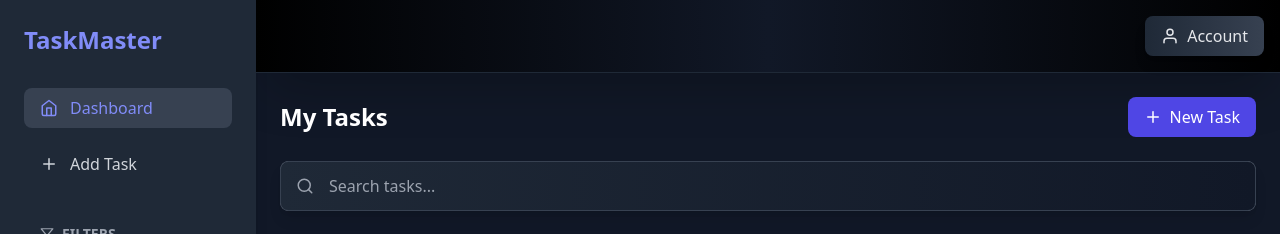
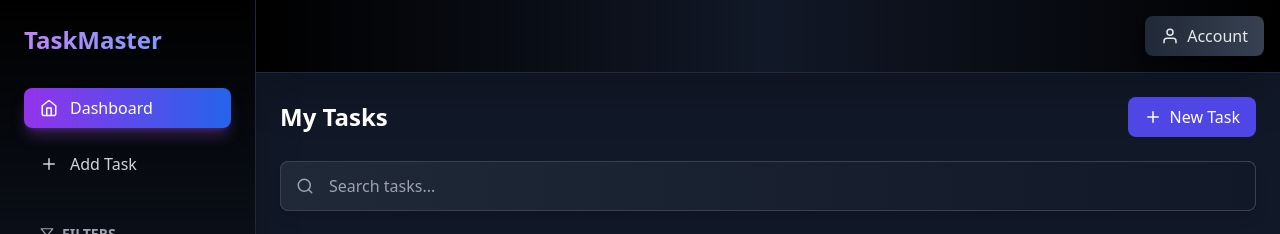
Before and after one commit to sayyedrabeeh/T_o_D_o-task-manager-, a React (Vite) app in the folder my-react-app/: page / in a window 1280 px wide. Shown: the top 234 px of the page. Built offline with nearby package versions, Linux system fonts and the light colour scheme; no server answers.

Commit message:
changing ui theame of sidebar

```diff
--- a/my-react-app/src/components/Sidebar.jsx
+++ b/my-react-app/src/components/Sidebar.jsx
@@ -6,15 +6,31 @@ const Sidebar = ({ filter, setFilter }) => {
   const location = useLocation();
 
   return (
-    <div className="w-64 bg-gray-800 shadow-lg h-full flex flex-col p-6">
-      <h1 className="text-2xl font-bold text-indigo-400 mb-8">TaskMaster</h1>
+    <div className="w-64 bg-gradient-to-b from-black via-gray-900 to-black shadow-2xl h-full flex flex-col p-6 border-r border-gray-800">
+      <h1 className="text-2xl font-bold bg-gradient-to-r from-purple-400 to-blue-400 bg-clip-text text-transparent mb-8">
+        TaskMaster
+      </h1>
 
-      <Link to="/" className={`mb-4 flex items-center gap-3 py-2 px-4 rounded-lg hover:bg-gray-700 transition-all ${location.pathname === '/' ? 'bg-gray-700 text-indigo-400' : 'text-gray-300'}`}>
+      <Link
+        to="/"
+        className={`mb-4 flex items-center gap-3 py-2 px-4 rounded-lg transition-all duration-300 transform hover:scale-[1.02] ${
+          location.pathname === '/'
+            ? 'bg-gradient-to-r from-purple-600 to-blue-600 text-white shadow-lg shadow-purple-500/30'
+            : 'text-gray-300 hover:bg-gradient-to-r hover:from-gray-800 hover:to-gray-700'
+        }`}
+      >
         <FiHome size={18} />
         <span className="font-medium">Dashboard</span>
       </Link>
 
-      <Link to="/add-todo" className={`mb-6 flex items-center gap-3 py-2 px-4 rounded-lg hover:bg-gray-700 transition-all ${location.pathname === '/add-todo' ? 'bg-gray-700 text-indigo-400' : 'text-gray-300'}`}>
+      <Link
+        to="/add-todo"
+        className={`mb-6 flex items-center gap-3 py-2 px-4 rounded-lg transition-all duration-300 transform hover:scale-[1.02] ${
+          location.pathname === '/add-todo'
+            ? 'bg-gradient-to-r from-purple-600 to-blue-600 text-white shadow-lg shadow-purple-500/30'
+            : 'text-gray-300 hover:bg-gradient-to-r hover:from-gray-800 hover:to-gray-700'
+        }`}
+      >
         <FiPlus size={18} />
         <span className="font-medium">Add Task</span>
       </Link>
```
